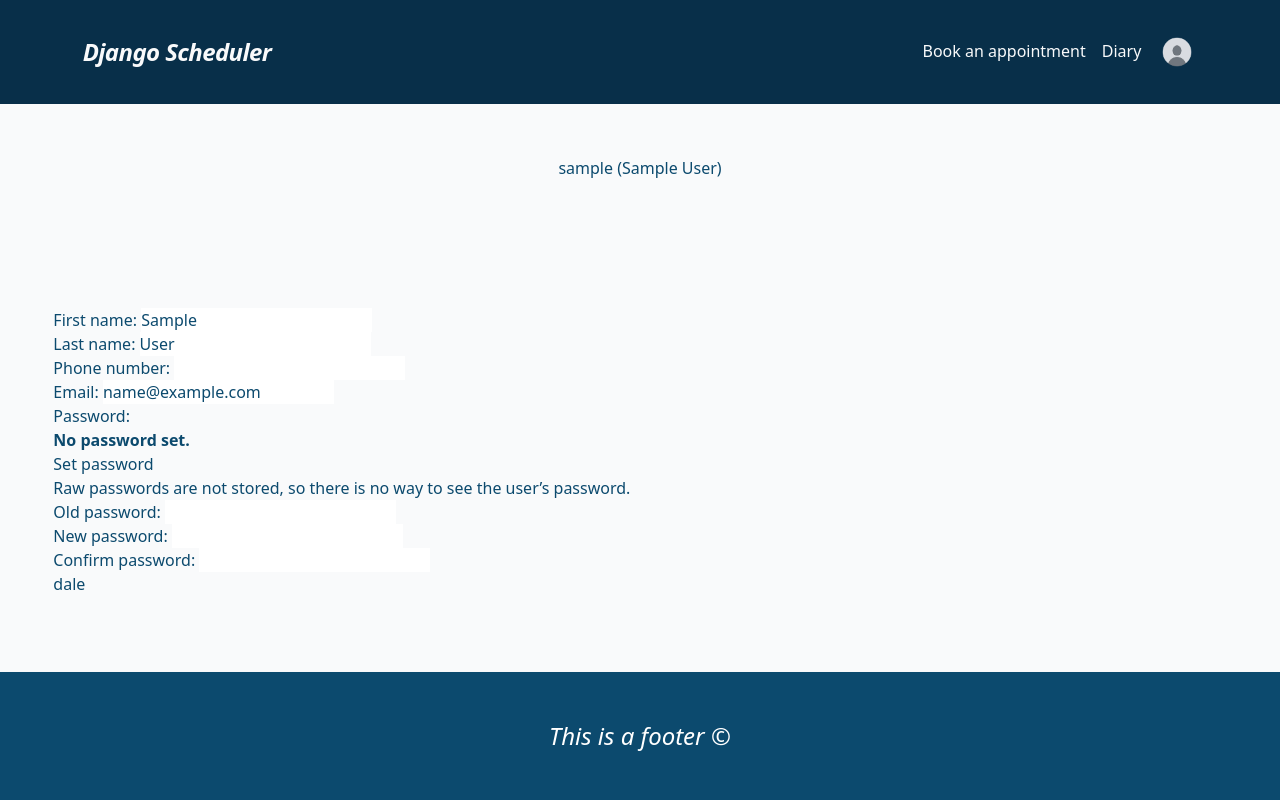
After one commit to javierlnmn/django-scheduling, a Django app: page /accounts/profile/ in a window 1280 px wide. The commit adds this page. Run offline with Django 5.2, Linux system fonts and the light colour scheme; the visitor is signed in with stand-in values (Sample User, id 1); parts of the project's set-up code (start-up, migrations or seed data) failed here and were passed over; some libraries are stand-ins or nearby versions.

Commit message:
User profile's form logic

```diff
--- a/accounts/forms.py
+++ b/accounts/forms.py
@@ -1,6 +1,8 @@
 from django import forms
-from django.contrib.auth.forms import UserCreationForm
-from django.contrib.auth import get_user_model
+from django.contrib.auth.forms import UserCreationForm, UserChangeForm
+from django.contrib.auth import get_user_model, password_validation
+from django.contrib.auth.hashers import make_password
+from django.core.exceptions import ValidationError
 
 CustomUserModel = get_user_model()
 
@@ -12,3 +14,41 @@ class UserRegistrationForm(UserCreationForm):
     class Meta:
         model = CustomUserModel
         fields = ('first_name', 'last_name', 'username', 'phone_number', 'email', 'password1', 'password2')
+
+class UserProfileForm(UserChangeForm):
+    first_name = forms.CharField(max_length=255, required=True)
+    last_name = forms.CharField(max_length=255, required=True)
+    phone_number = forms.CharField(max_length=20, required=True)
+    email = forms.EmailField(max_length=255, required=True)
+    old_password = forms.CharField(max_length=255, required=False)
+    new_password = forms.CharField(max_length=255, required=False)
+    confirm_password = forms.CharField(max_length=255, required=False)
+
+    class Meta:
+        model = CustomUserModel
+        fields = ('first_name', 'last_name', 'phone_number', 'email')
+        exclude = ('password',)
+
+    def __init__(self, *args, **kwargs):
+        self.request = kwargs.pop('request', None)
+        super().__init__(*args, **kwargs)
+
+    def clean(self):
+        user = self.request.user
+
+        cleaned_data = super().clean()
+        old_password = cleaned_data.get("old_password")
+        new_password = cleaned_data.get("new_password")
+        confirm_password = cleaned_data.get("confirm_password")
+
+        if new_password:
+            if not user.check_password(old_password):
+                self.add_error("old_password", "The old password is incorrect.")
+            if new_password != confirm_password:
+                self.add_error("confirm_password", "New passwords do not match.")
+            try:
+                password_validation.validate_password(new_password, self.instance)
+            except ValidationError as e:
+                self.add_error("new_password", e)
+
+        return cleaned_data
--- /dev/null
+++ b/accounts/templates/registration/profile.html
@@ -0,0 +1,18 @@
+{% extends 'common/_main.html' %}
+{% load static %}
+
+{% block content %}
+
+<main class="flex-1 grid place-items-center bg-gray-50-700 text-sky-900">
+    {{user}}
+    <section class="w-11/12 max-w-[1200px] mx-auto py-6">
+        <form action="" method="POST">
+            {% csrf_token %}
+            {{form.as_p}}
+            <button type="submit">dale</button>
+        </form>
+    </section>
+
+</main>
+
+{% endblock %}
--- a/accounts/urls.py
+++ b/accounts/urls.py
@@ -8,4 +8,5 @@ urlpatterns = [
     path('login/', auth_views.LoginView.as_view(redirect_authenticated_user=True), name='login'),
     path('logout/', auth_views.LogoutView.as_view(), name='logout'),
     path('registration/', views.UserRegistrationFormView.as_view(), name='registration'),
+    path('profile/', views.UserProfileView.as_view(), name='profile'),
 ]
--- a/accounts/views.py
+++ b/accounts/views.py
@@ -1,9 +1,12 @@
-from django.views.generic.edit import FormView
-from .forms import UserRegistrationForm
+from django.views.generic.edit import FormView, UpdateView
 from django.urls import reverse_lazy
 from django.shortcuts import redirect
+from django.contrib.auth import update_session_auth_hash
+from django.contrib.auth.mixins import LoginRequiredMixin
 
 from appointments.models import Appointment
+from .models import CustomUser
+from .forms import UserRegistrationForm, UserProfileForm
 
 class UserRegistrationFormView(FormView):
     template_name = 'registration/registration.html'
@@ -20,6 +23,33 @@ class UserRegistrationFormView(FormView):
             user_appointments = Appointment.objects.filter(email=user_email)
             user_appointments.update(user=user)
 
+            self.request.user = user
+
             return redirect('common:index')
 
         return super().form_valid(form)
+
+class UserProfileView(LoginRequiredMixin, UpdateView):
+    template_name = 'registration/profile.html'
+    form_class = UserProfileForm
+    success_url = reverse_lazy('accounts:profile')
+    model = CustomUser
+
+    def get_object(self, queryset=None):
+        return self.request.user
+
+    def get_form_kwargs(self):
+        kwargs = super().get_form_kwargs()
+        kwargs['request'] = self.request
+        return kwargs
+
+    def form_valid(self, form):
+
+        new_password = form.cleaned_data.get('new_password')
+        if new_password:
+            self.object.set_password(new_password)
+            update_session_auth_hash(self.request, self.object)
+
+        self.object = form.save()
+
+        return super().form_valid(form)
--- a/common/templates/common/base/session_manager.html
+++ b/common/templates/common/base/session_manager.html
@@ -7,8 +7,7 @@
     <div class="hidden absolute top-8 right-0 z-50 rounded-md w-max group-hover:flex flex-col min-w-36">
         <div class="h-4 bg-transparent w-full"></div>
         <div class="shadow-md bg-white rounded-md flex flex-col items-end overflow-hidden">
-            <a class="text-sky-900 font-bold px-3 py-2 w-full hover:bg-gray-50 transition-colors" href="">Account</a>
-            <a class="text-sky-900 font-bold px-3 py-2 w-full hover:bg-gray-50 transition-colors" href="">Settings</a>
+            <a href="{% url 'accounts:profile' %}" class="text-sky-900 font-bold px-3 py-2 w-full hover:bg-gray-50 transition-colors" href="">Profile</a>
             <form action="{% url 'accounts:logout' %}" method="POST" class="text-sky-900 font-bold px-3 py-2 w-full hover:bg-gray-50 transition-colors">
                 {% csrf_token %}
                 <button class="text-red-400" type="submit">Logout</button>
```
